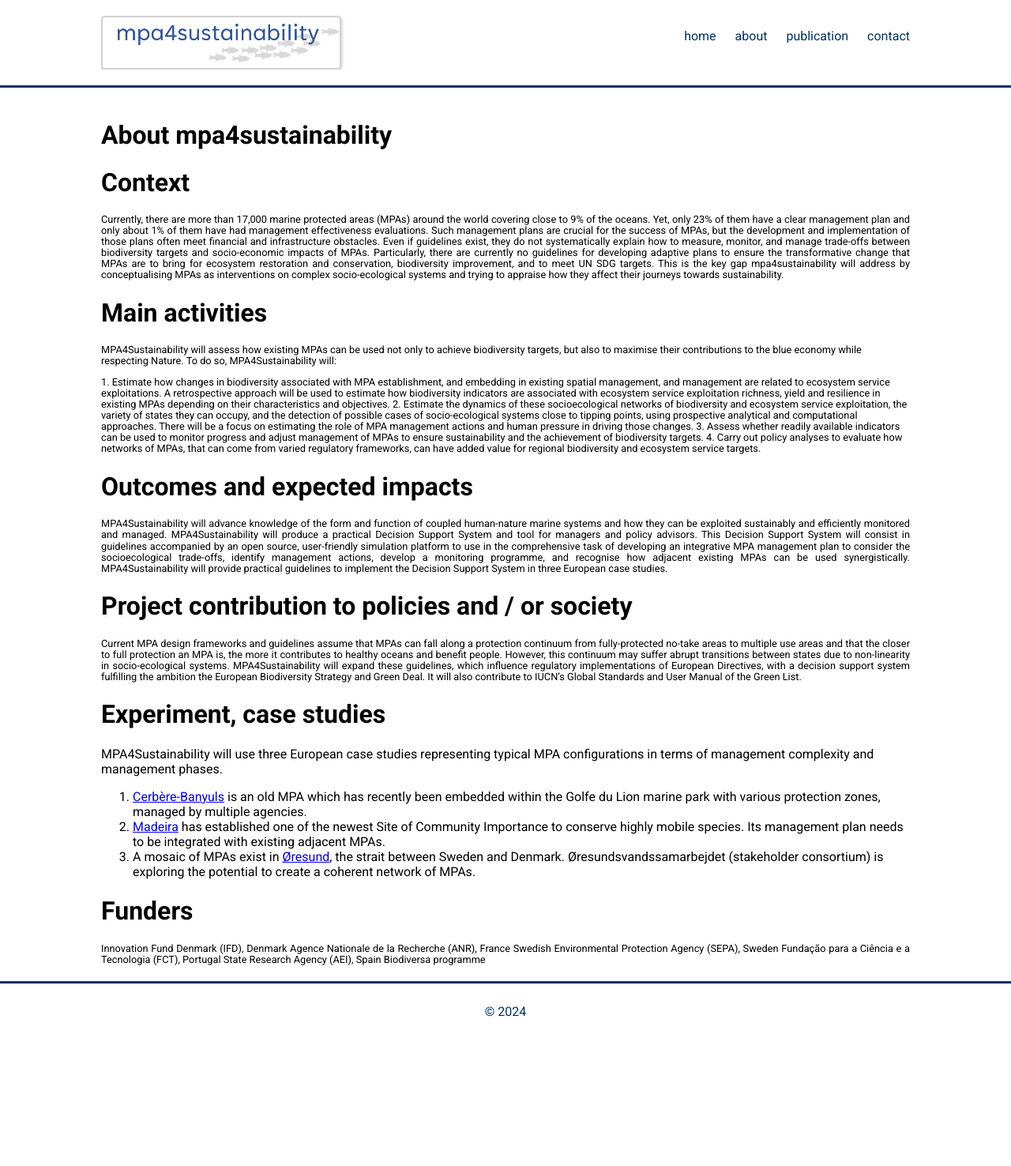
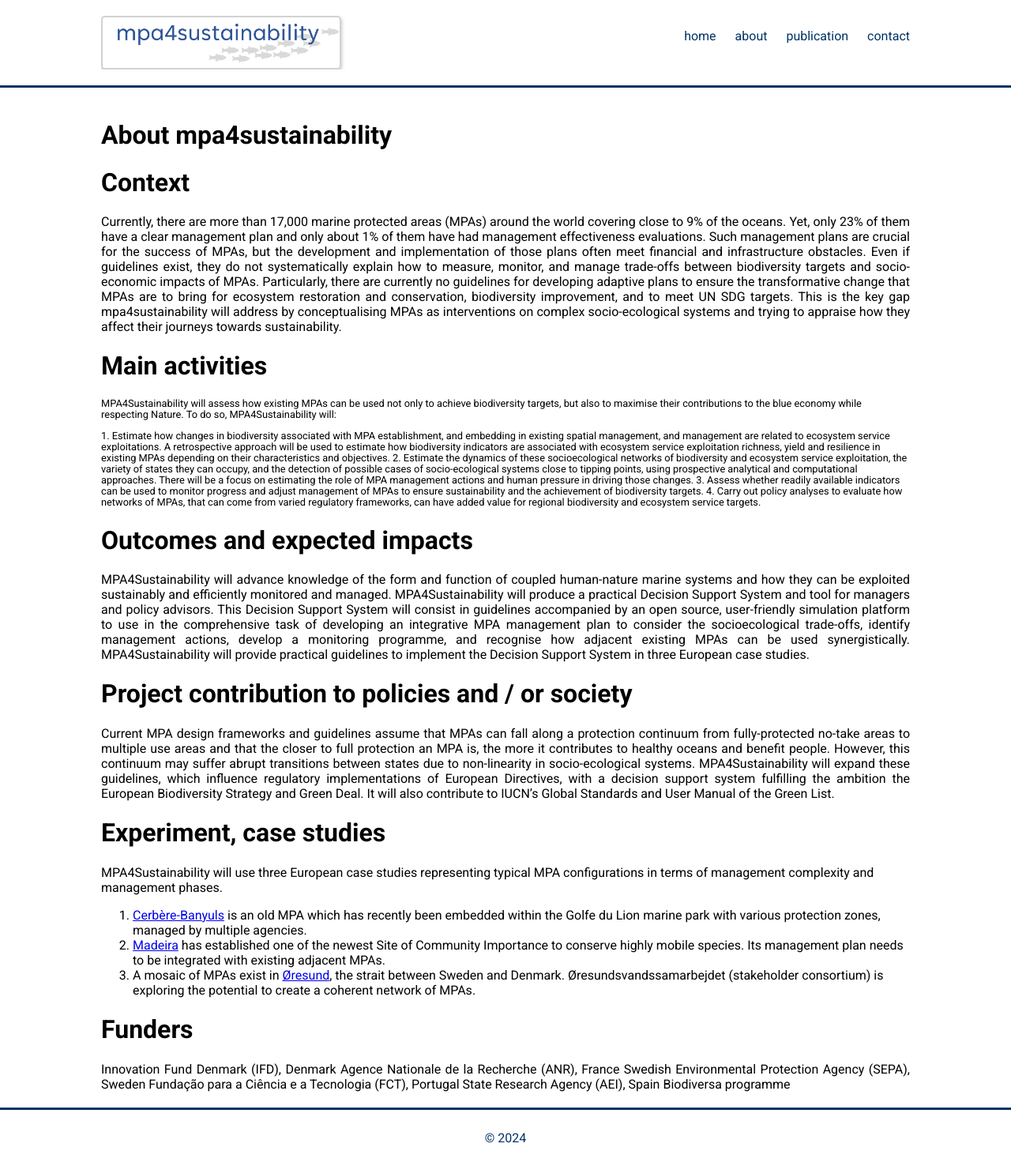
Before and after one commit to dlusseau/mpa4sustainability.github.io, a Jekyll site: the page built from about.md, in a window 1280 px wide. Shown: the whole page at 79% size. Built offline with Jekyll 4.4.1, drawn with Linux system fonts in a browser that asks for light colours; before the commit the page ends 1316 px from its top, so only the background shows below that.

Commit message:
Update styles.css

```diff
--- a/assets/styles.css
+++ b/assets/styles.css
@@ -112,8 +112,7 @@
 
 .justified-text {
     text-align: justify; /* Justifies the text */
-    font-size: 1vw; /* Responsive font size */
-    line-height: 1.1; /* Adjust line height for readability */
+
 }
 
 .other-text {
```
